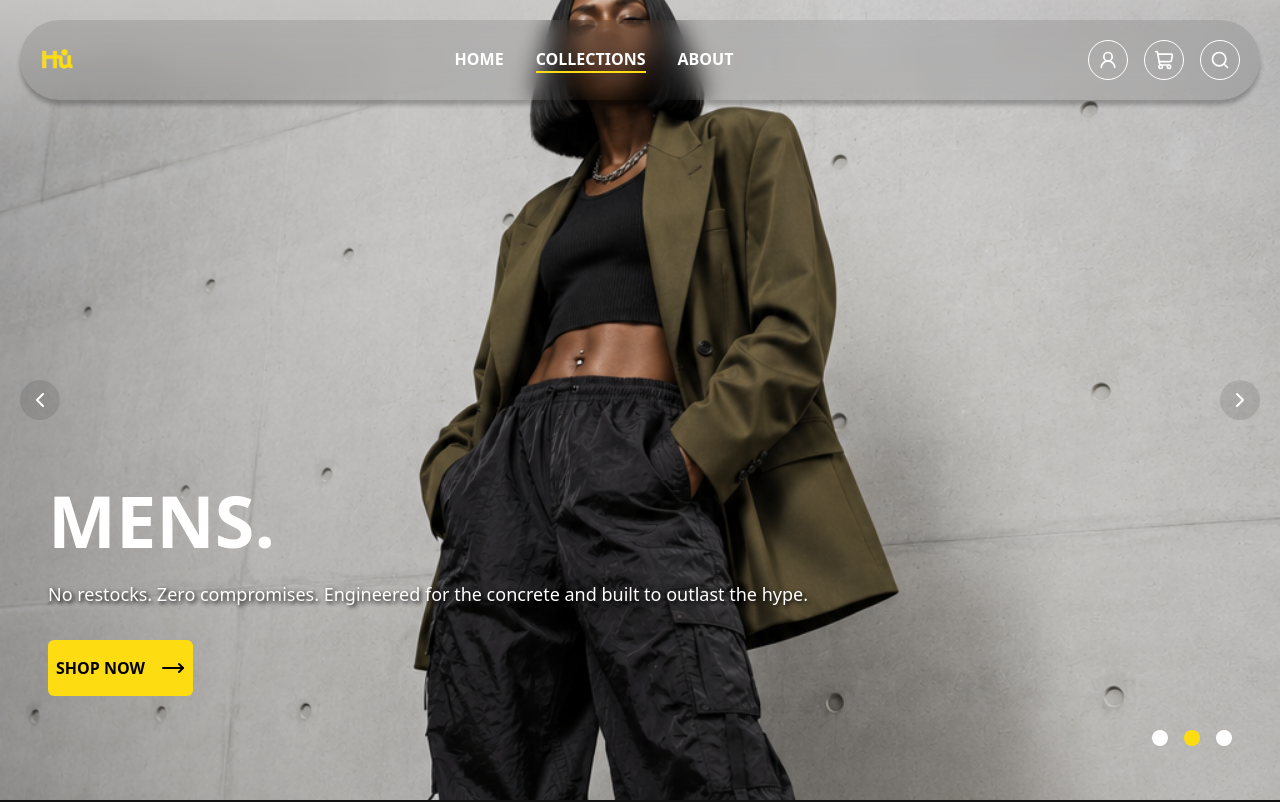
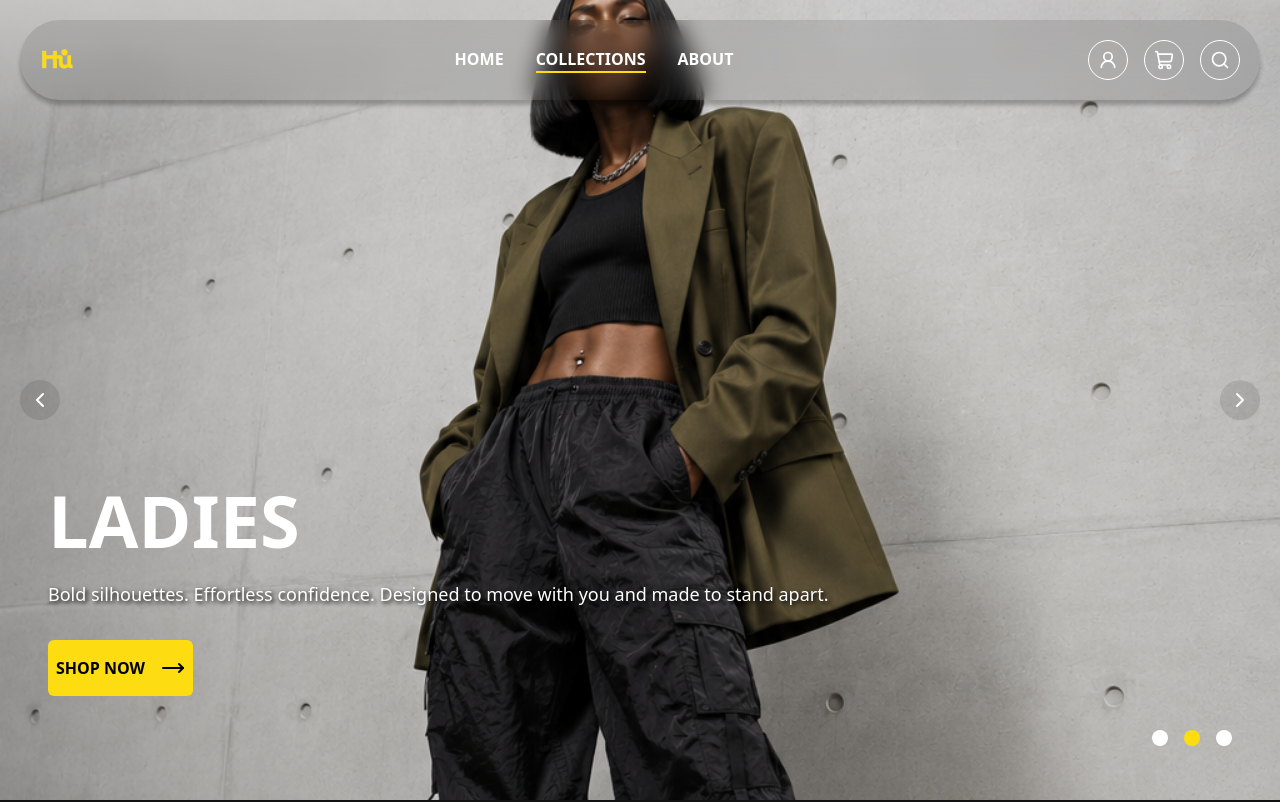
Before and after one commit to MubarakAfolabi/clothing-store, a Next.js app: page /collections in a window 1280 px wide. Shown: the top 802 px of the page. Built offline with nearby package versions, Linux system fonts and the light colour scheme.

Commit message:
refactor: add titles and subtitles to slides in collection page

```diff
--- a/components/collections/HeroSlideshow.tsx
+++ b/components/collections/HeroSlideshow.tsx
@@ -11,14 +11,23 @@ export default function HeroSlideshow() {
     {
       id: 1,
       imageSrc: "/home-1.png",
+      title: "MENS",
+      subtitle:
+        "No restocks. Zero compromises. Engineered for the concrete and built to outlast the hype.",
     },
     {
       id: 2,
       imageSrc: "/home-1.png",
+      title: "LADIES",
+      subtitle:
+        "Bold silhouettes. Effortless confidence. Designed to move with you and made to stand apart.",
     },
     {
       id: 3,
       imageSrc: "/home-1.png",
+      title: "KIDS",
+      subtitle:
+        "Big style for little legends. Made for every adventure, built to keep up with their energy.",
     },
   ];
 
@@ -69,11 +78,10 @@ export default function HeroSlideshow() {
 
       <div className="h-full flex flex-col justify-end gap-8 p-8 md:p-12">
         <h1 className="text-5xl/14 md:text-7xl/14 max-w-62.5 md:max-w-none font-bold text-white">
-          MENS.
+          {slides[currentSlide].title}
         </h1>
         <p className="text-white text-shadow-[2px_2px_4px_hsla(0,0%,0%,1)] md:text-lg">
-          No restocks. Zero compromises. Engineered for the concrete and built
-          to outlast the hype.
+          {slides[currentSlide].subtitle}
         </p>
         <button className="bg-[hsla(52,98%,53%,1)] text-black font-bold w-fit flex items-center gap-4 px-2 py-4 rounded-md cursor-pointer">
           SHOP NOW
```
